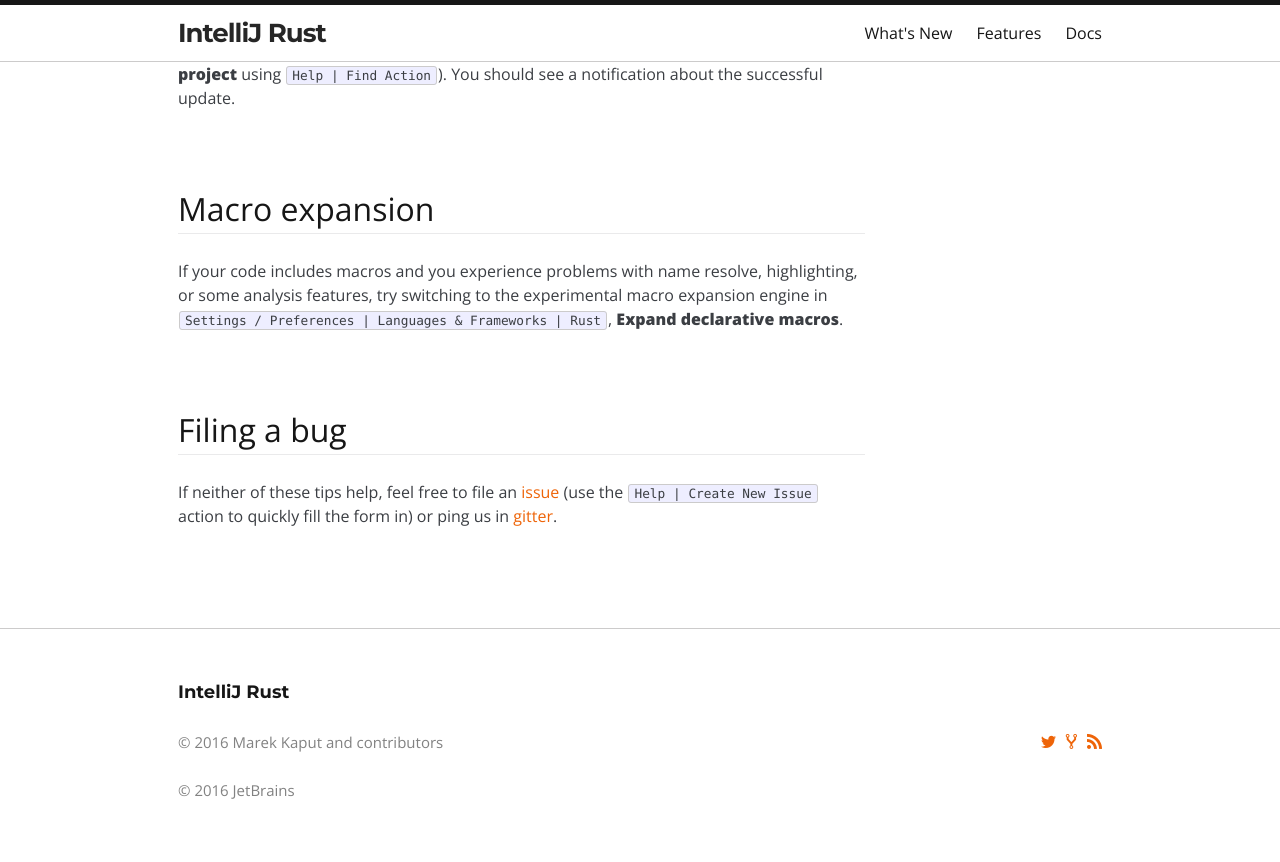
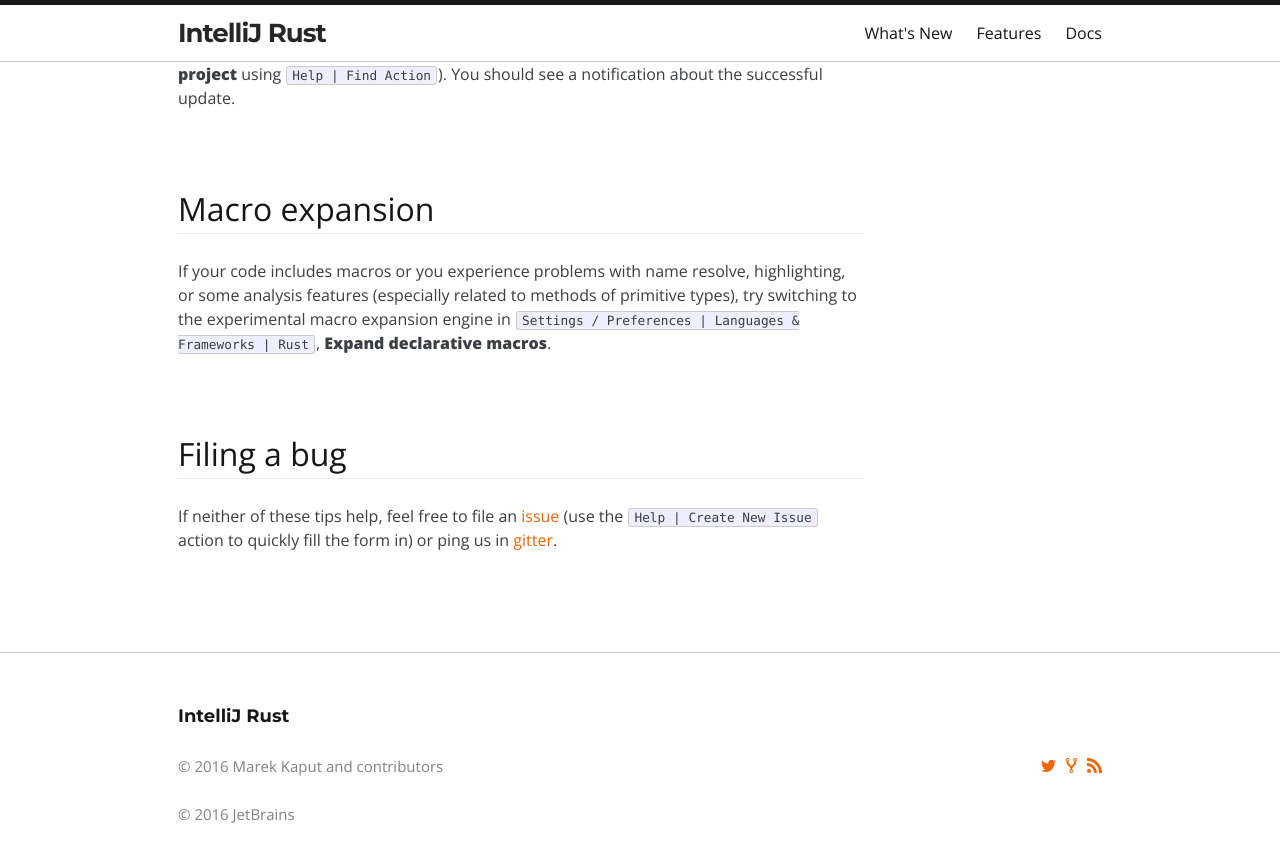
Before and after one commit to intellij-rust/intellij-rust.github.io, a Jekyll site: the page built from _docs/troubleshooting.markdown, in a window 1280 px wide and 900 px high, scrolled down 798 px. Shown: the top 862 px of the window. Built offline with Jekyll 4.4.1, drawn with Linux system fonts in a browser that asks for light colours; nearby versions of some CDN libraries; some web fonts are replaced.

Commit message:
Update _docs/troubleshooting.markdown
Co-Authored-By: Arseniy Pendryak <a.pendryak@yandex.ru>

```diff
--- a/_docs/troubleshooting.markdown
+++ b/_docs/troubleshooting.markdown
@@ -31,7 +31,7 @@
 
 {% include h title="Macro expansion" %}
 
-If your code includes macros and you experience problems with name resolve, highlighting, or some analysis features,
+If your code includes macros or you experience problems with name resolve, highlighting, or some analysis features (especially related to methods of primitive types),
  try switching to the experimental macro expansion engine in `Settings / Preferences | Languages & Frameworks | Rust`,
  **Expand declarative macros**.
 
```
